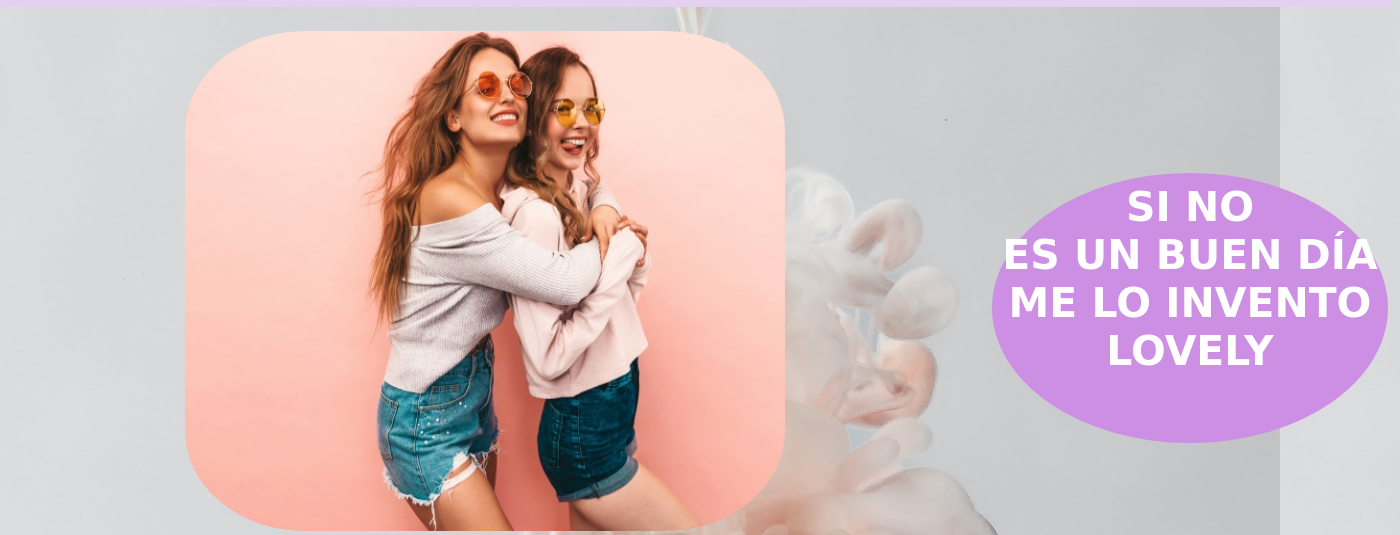
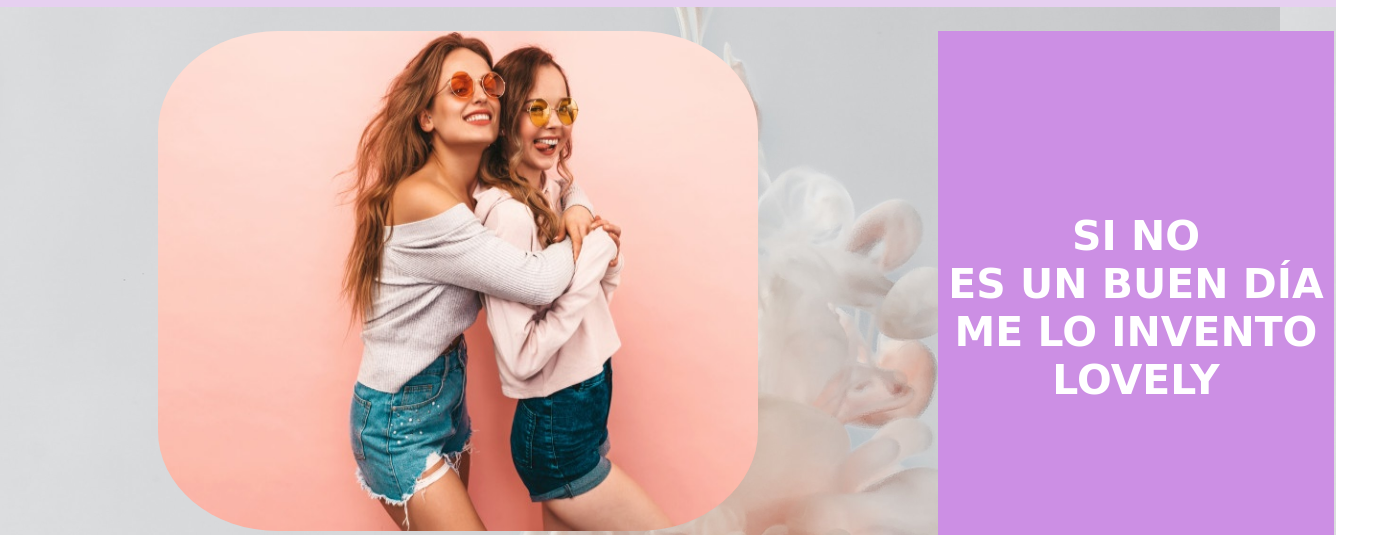
Before and after one commit to Gabriela0012/LOVELY-ARENAS, a plain HTML site: page index.html in a window 1280 px wide. Shown: the part 189-724 px from the top of the page, 1400 px wide, since content can reach past the window. Drawn offline with Linux system fonts and the light colour scheme; a web font is replaced by a local one.

Commit message:
cambio side

```diff
--- a/diseño/style-grid.css
+++ b/diseño/style-grid.css
@@ -12,7 +12,7 @@ body {
 }
 /* grid de todas las paginas */
 .contenedores {
-  width: 110%;
+  width: 100%;
   max-width: 1400px;
   display: grid;
   grid-gap: 20px;
@@ -107,23 +107,21 @@ a:hover, a:active{
 /* sidebar */
 .contenedores .sidebar{
   grid-area: sidebar;
+  background-color: rgb(204, 143, 228);
   display: flex;
   justify-content: center;
   align-items: center;
-  text-align: center;
-
+  justify-items: center;
+  justify-self: center;
 }
 
 .sidebar-frase {
-  background-color: rgb(204, 143, 228);
-  border-radius: 50%;
-  height: 250px;
   font-family: 'Ranga', cursive;
   font-size: 35px;
   color: white;
   padding: 10px;
+  text-align: center;
 }
-
 /*footer*/
 .contenedores .footer{
   grid-area: footer;
```
